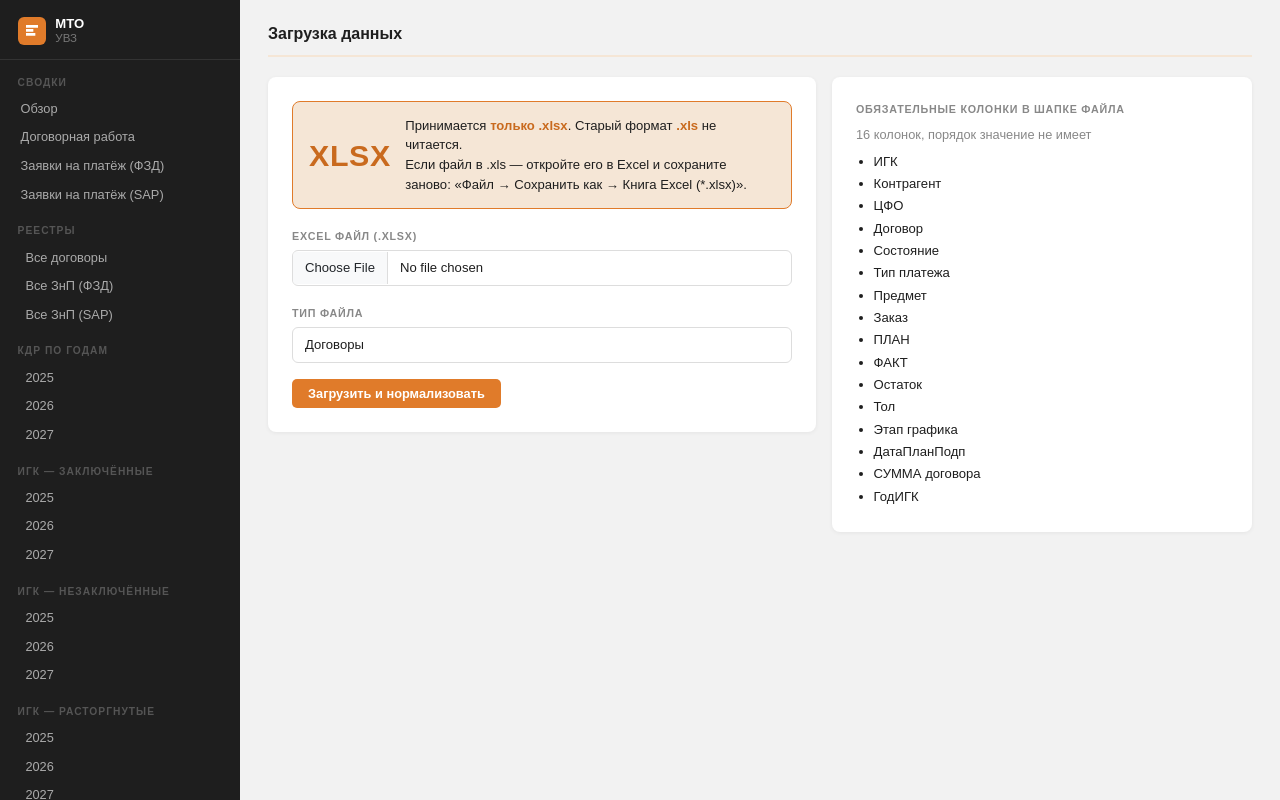
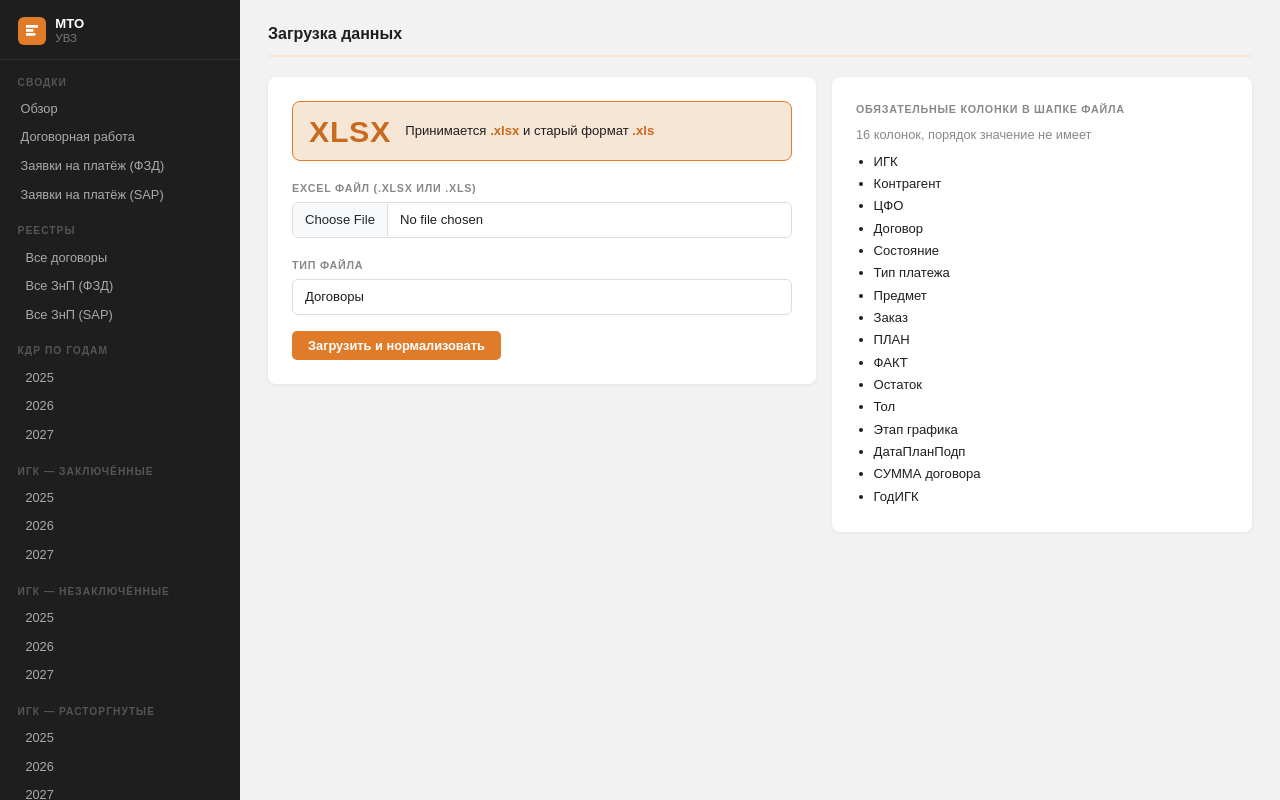
Before and after one commit to artinfly/supply_service, a Django app: page /reports/upload/ in a window 1280 px wide. Run offline with Django 5.2, Linux system fonts and the light colour scheme; the visitor is signed in with stand-in values (Sample User, id 1); parts of the project's set-up code (start-up, migrations or seed data) failed here and were passed over; some libraries are stand-ins or nearby versions.

Commit message:
Доработка загрузки sap

```diff
--- a/reports/services/excel_import.py
+++ b/reports/services/excel_import.py
@@ -1,7 +1,9 @@
+import os
 import re
 from contextlib import contextmanager
 
 import openpyxl
+import xlrd
 from django.core.management.base import CommandError
 from django.db import connection, transaction
 
@@ -62,41 +64,64 @@ ZNP_SAP_COLUMNS = {
 BAD_FORMAT = "Документ не соответствует формату"
 
 
+def _xlsx_rows(filepath):
+    wb = openpyxl.load_workbook(filepath, read_only=True, data_only=True)
+    return wb.active.iter_rows(values_only=True), wb.close
+
+
+def _xls_rows(filepath):
+    book = xlrd.open_workbook(filepath)
+    sheet = book.sheet_by_index(0)
+
+    def _iter():
+        for i in range(sheet.nrows):
+            yield tuple(v if v != "" else None for v in sheet.row_values(i))
+
+    return _iter(), book.release_resources
+
+
 @contextmanager
 def _sheet(filepath):
+    ext = os.path.splitext(filepath)[1].lower()
+    loader = _xls_rows if ext == ".xls" else _xlsx_rows
     try:
-        wb = openpyxl.load_workbook(filepath, read_only=True, data_only=True)
+        rows, close = loader(filepath)
     except FileNotFoundError:
         raise CommandError(f"файл не найден: {filepath}")
     except Exception as exc:
         raise CommandError(str(exc))
-    rows = wb.active.iter_rows(values_only=True)
     try:
         yield rows
     finally:
         rows.close()
-        wb.close()
+        close()
 
 
 def clean_header(text):
     """
     Очищает заголовок от лишних символов, оставляя только нужные.
     """
-    for char in text:
-        hex_utf8 = char.encode("utf-8").hex().upper()
-        print(hex_utf8)
+    with open("file.txt", "a", encoding="utf-8") as f:
+        for char in text:
+            hex_utf8 = char.encode("utf-8").hex().upper()
+            f.write(f"{char}:{hex_utf8}\n")
     if not text:
         return ""
     text = str(text)
     text = re.sub(r'[^a-zA-Zа-яА-ЯёЁ0-9\s/()"«»\'\-\_]', "", text)
     text = re.sub(r"\s+", "", text).strip()
+    print(f"Clean_header:{text.casefold()}")
     return text.casefold()
 
 
 def _find_columns(rows, column_map):
+    print("start")
     lookup = {clean_header(name): field for name, field in column_map.items()}
+    print(f"lookup:{lookup}")
     known = set(lookup)
+    print(f"known:{known}")
     header = next((r for r in rows if known & {clean_header(c) for c in r if c}), None)
+    print(f"header:{enumerate(header)}")
     if header is None:
         raise CommandError(BAD_FORMAT)
     positions = {
@@ -104,6 +129,7 @@ def _find_columns(rows, column_map):
         for i, cell in enumerate(header)
         if cell and clean_header(cell) in lookup
     }
+    print(positions)
     if set(column_map.values()) - set(positions.values()):
         raise CommandError(BAD_FORMAT)
     return positions
--- a/reports/templates/upload.html
+++ b/reports/templates/upload.html
@@ -17,17 +17,15 @@
     <div class="format-note">
         <div class="format-note-ext">XLSX</div>
         <div class="format-note-text">
-            Принимается <b>только .xlsx</b>. Старый формат <b>.xls</b> не читается.<br>
-            Если файл в .xls — откройте его в Excel и сохраните заново:
-            «Файл → Сохранить как → Книга Excel (*.xlsx)».
+            Принимается <b>.xlsx</b> и старый формат <b>.xls</b>
         </div>
     </div>
 
     <form method="post" enctype="multipart/form-data" onsubmit="return checkFile()">
         {% csrf_token %}
         <div class="mb-3">
-            <label class="filter-label">Excel файл (.xlsx)</label>
-            <input type="file" name="excel_file" accept=".xlsx" class="form-control mt-1" style="font-size:0.82rem">
+            <label class="filter-label">Excel файл (.xlsx или .xls)</label>
+            <input type="file" name="excel_file" accept=".xlsx,.xls" class="form-control mt-1" style="font-size:0.82rem">
         </div>
         <div class="mb-3">
             <label class="filter-label">Тип файла</label>
@@ -81,12 +79,13 @@ function checkFile() {
         return false;
     }
     if (!input.files || !input.files.length) {
-        return fail('Файл не прикреплён — выберите .xlsx файл перед загрузкой');
+        return fail('Файл не прикреплён — выберите .xlsx или .xls файл перед загрузкой');
     }
     const name = input.files[0].name;
-    if (!name.toLowerCase().endsWith('.xlsx')) {
+    const lower = name.toLowerCase();
+    if (!lower.endsWith('.xlsx') && !lower.endsWith('.xls')) {
         const ext = name.includes('.') ? name.slice(name.lastIndexOf('.')) : 'без расширения';
-        return fail('Это ' + ext + ', а нужен .xlsx. Откройте файл в Excel и сохраните как «Книга Excel (*.xlsx)».');
+        return fail('Это ' + ext + ', а нужен .xlsx или .xls.');
     }
     err.style.display = 'none';
     document.getElementById('upload-btn').disabled = true;
--- a/reports/views/pages.py
+++ b/reports/views/pages.py
@@ -323,11 +323,23 @@ def upload_excel(request):
     if request.method == "POST" and request.FILES.get("excel_file"):
         command = FILE_TYPE_COMMANDS.get(file_type)
         f = request.FILES["excel_file"]
+        ext = os.path.splitext(f.name)[1].lower()
 
+        if ext not in (".xlsx", ".xls"):
+            messages.error(
+                request,
+                f"Неподдерживаемый формат файла: {ext or 'без расширения'}. "
+                "Нужен .xlsx или .xls",
+            )
+            ctx = _ctx(request)
+            ctx["file_types"] = FILE_TYPE_LABELS
+            ctx["file_columns"] = FILE_TYPE_COLUMNS
+            ctx["selected_type"] = file_type
+            return render(request, "upload.html", ctx)
         # Сохраняем загруженный файл во временный — команды читают по пути,
         # а не из файлового объекта. delete=False: файл нужен после закрытия
         # контекстного менеджера.
-        with tempfile.NamedTemporaryFile(delete=False, suffix=".xlsx") as tmp:
+        with tempfile.NamedTemporaryFile(delete=False, suffix=ext) as tmp:
             for chunk in f.chunks():
                 tmp.write(chunk)
             tmp_path = tmp.name
```
